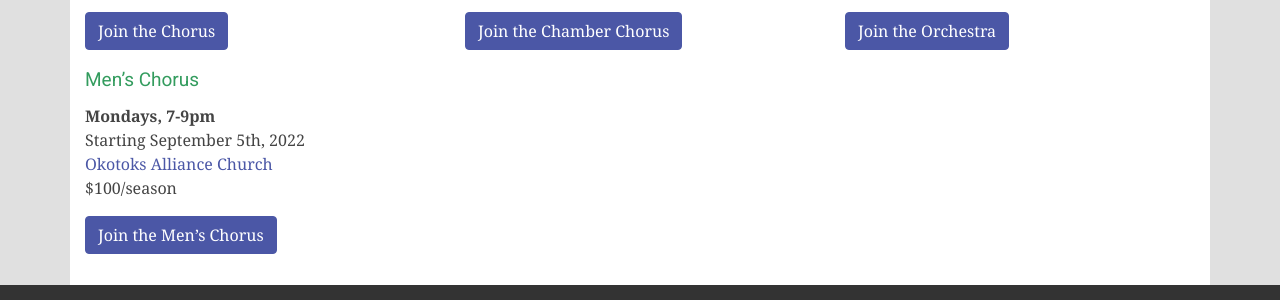
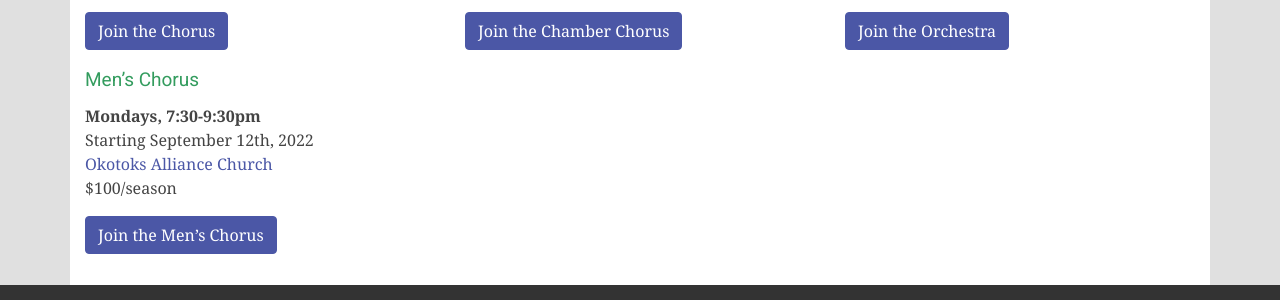
Before and after one commit to percyhanna/fps, a Jekyll site: the page built from join.html, in a window 1280 px wide and 1014 px high. Shown: the part 537-837 px from the top of the window. Built offline with Jekyll 4.4.1, drawn with Linux system fonts in a browser that asks for light colours; nearby versions of some CDN libraries; Markdown is read by kramdown in place of the engine named in the settings.

Commit message:
Update join.html

```diff
--- a/join.html
+++ b/join.html
@@ -107,8 +107,8 @@ title: Join Us
       <div class="col-12 col-md-6 col-lg-4">
         <h5>Men’s Chorus</h5>
         <p>
-          <strong>Mondays, 7-9pm</strong><br />
-          Starting September 5th, 2022<br />
+          <strong>Mondays, 7:30-9:30pm</strong><br />
+          Starting September 12th, 2022<br />
           <a
             href="https://www.google.ca/maps/place/Okotoks+Alliance+Church/@50.7508584,-113.9767135,15z/data=!4m5!3m4!1s0x0:0x879787dbcf97e8d!8m2!3d50.7508584!4d-113.9767135"
             target="_blank"
```
